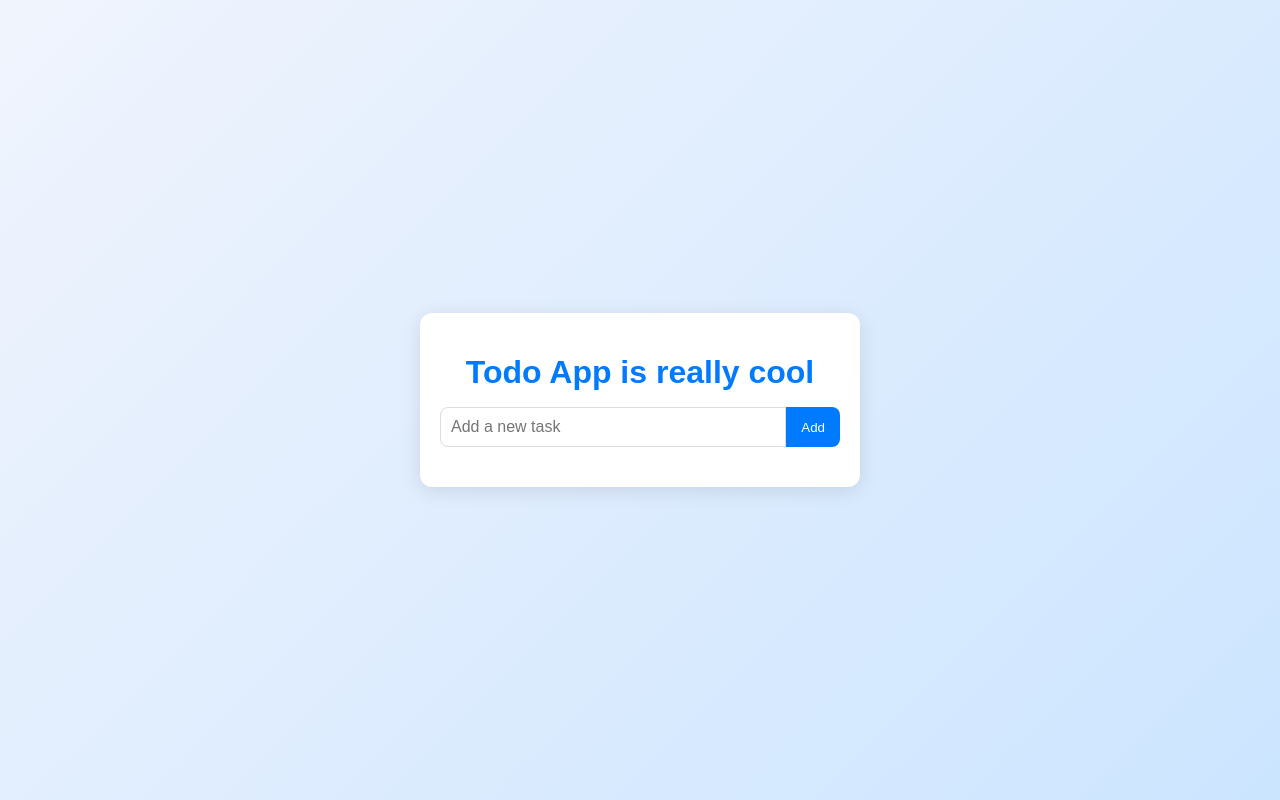
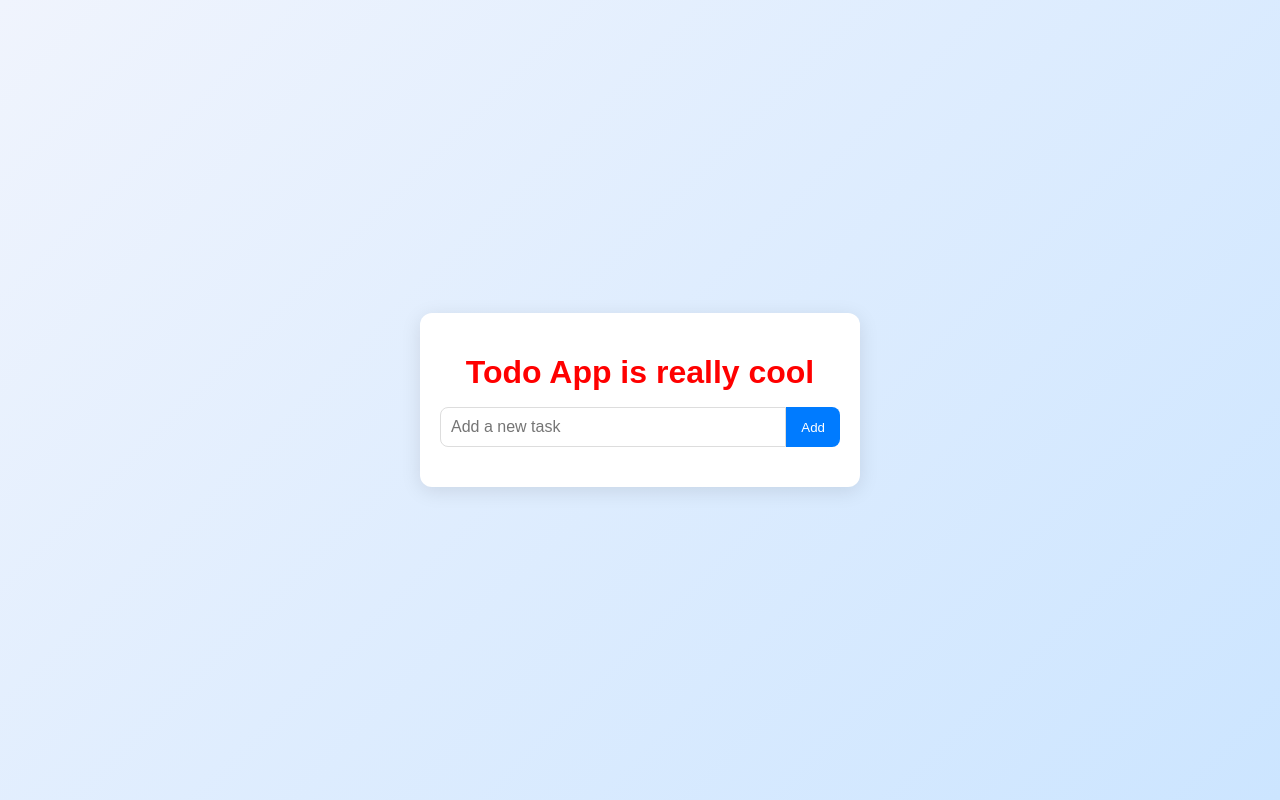
Before and after one commit to Papaux-Lucien-EMF/module210-todo-LP, a plain HTML site: page src/frontend/index.html in a window 1280 px wide. Drawn offline with nearby package versions, Linux system fonts and the light colour scheme; no server answers.

Commit message:
rougoe mis a l'écriture

```diff
--- a/src/frontend/styles.css
+++ b/src/frontend/styles.css
@@ -26,7 +26,7 @@ body {
 .app-container h1 {
   font-size: 2rem;
   margin-bottom: 1rem;
-  color: #007bff;
+  color: red;
   font-weight: bold;
 }
 
```
